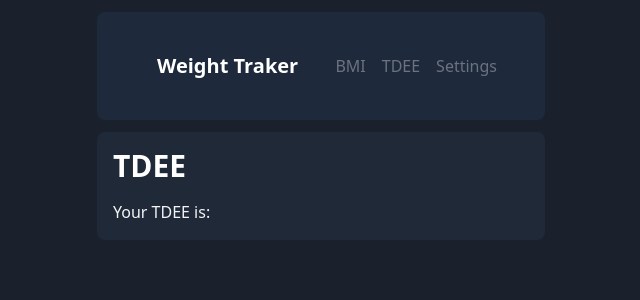
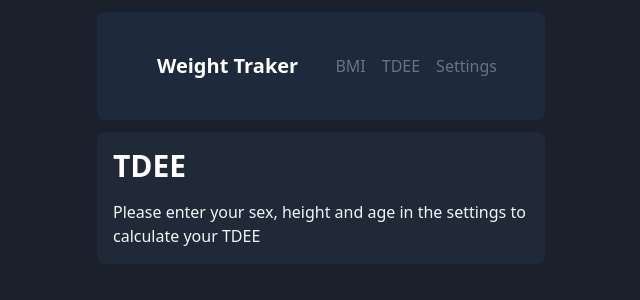
Before and after one commit to maurodf0/weight-traker, a Vue app: page /tdee in a window 1280 px wide. Shown: the top 300 px of the page, without its empty margins (319-959 px from the left). Built offline with nearby package versions, Linux system fonts and the light colour scheme; the HTML template or start-up script is replaced by a standard one.

Commit message:
message for enter data

```diff
--- a/src/views/TDEEView.vue
+++ b/src/views/TDEEView.vue
@@ -31,7 +31,8 @@ const tdee = computed(() => {
 <template>
     <div>
         <h1>TDEE</h1>
-        <p>Your TDEE is: {{ tdee }}</p>
+        <p v-if="tdee">Your TDEE is: {{ tdee }}</p>
+        <p v-else>Please enter your sex, height and age in the settings to calculate your TDEE</p>
 
     </div>
 </template>
```
